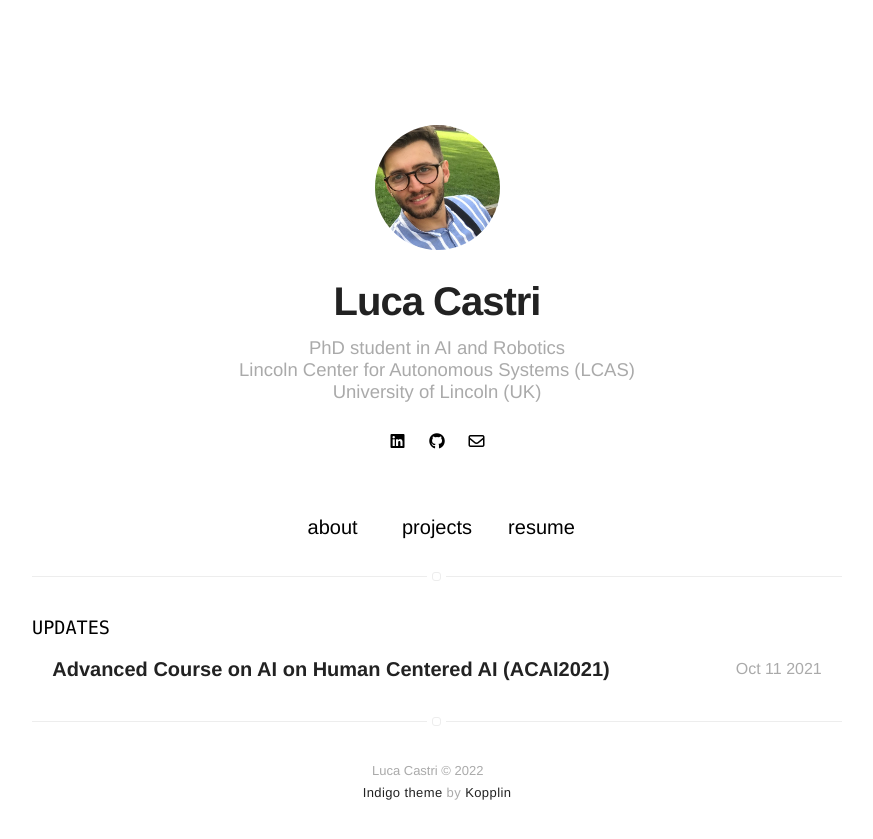
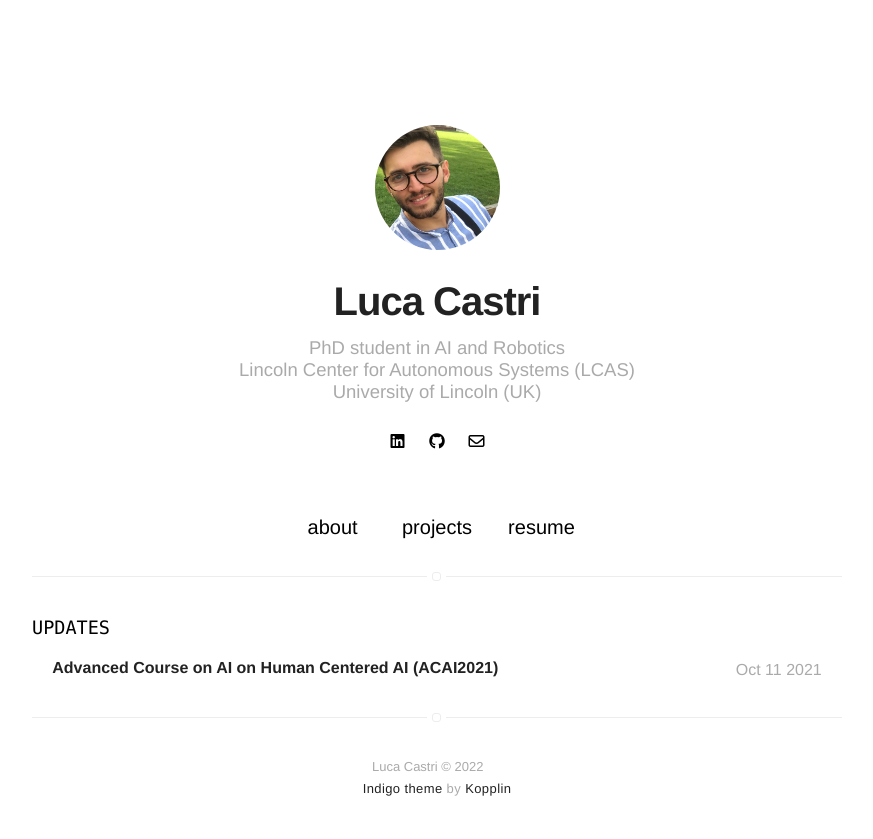
Before and after one commit to lcastri/lcastri.github.io, a Jekyll site: the page built from index.html, in a window 1280 px wide. Shown: the top 839 px of the page, without its empty margins (203-1076 px from the left). Built offline with Jekyll 4.4.1, drawn with Linux system fonts in a browser that asks for light colours; nearby versions of some CDN libraries.

Commit message:
h3 turned into h4

```diff
--- a/index.html
+++ b/index.html
@@ -10,7 +10,7 @@ title: Home
         {% if post.updates %}
             <div class="item {% if post.star %}star{% endif %}">
                 <aside><time datetime="{{ post.date | date:"%d-%m-%Y" }}">{{ post.date | date: "%b %d %Y" }}</time></aside>
-                <h3 class="title">{{ post.title }}</h3>
+                <h4 class="title">{{ post.title }}</h4>
             </div>
         {% endif %}
     {% endfor %}
```
